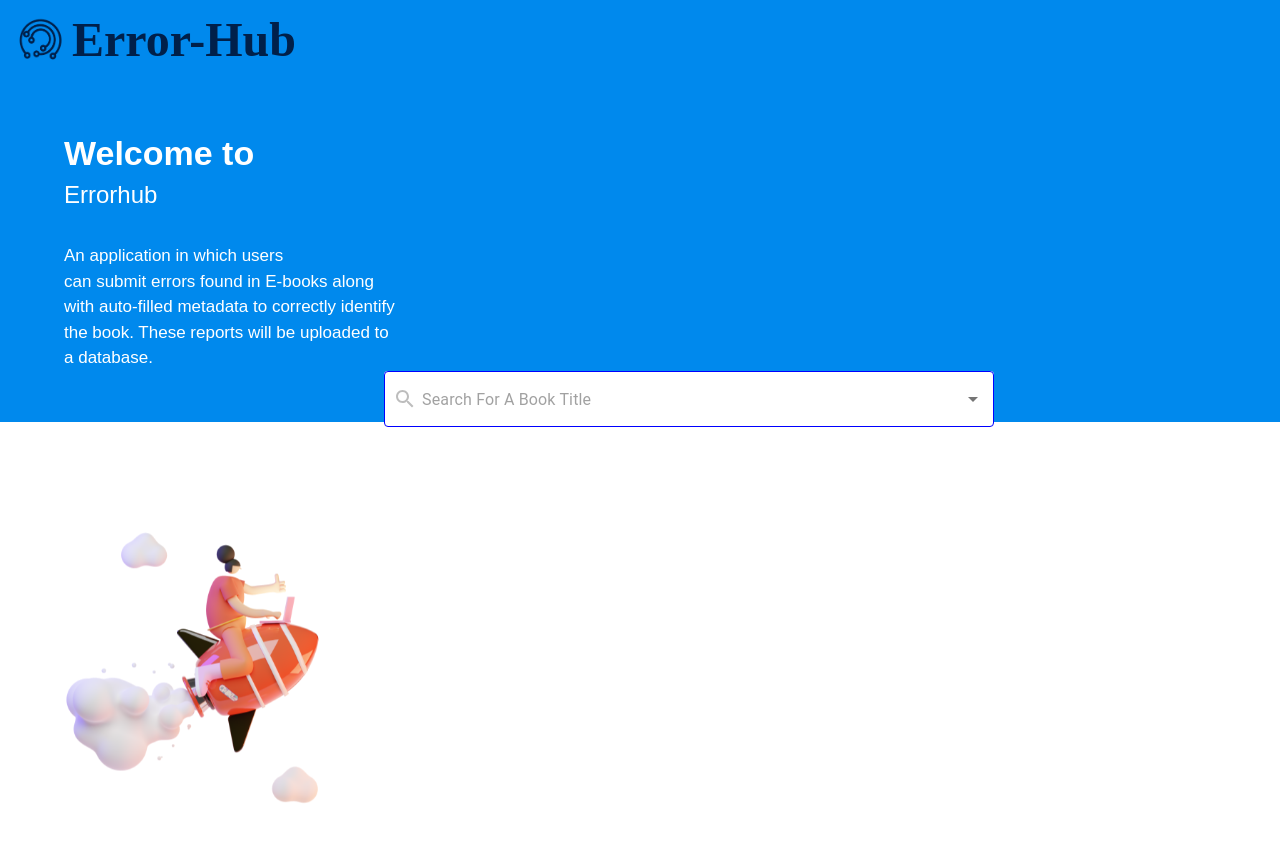
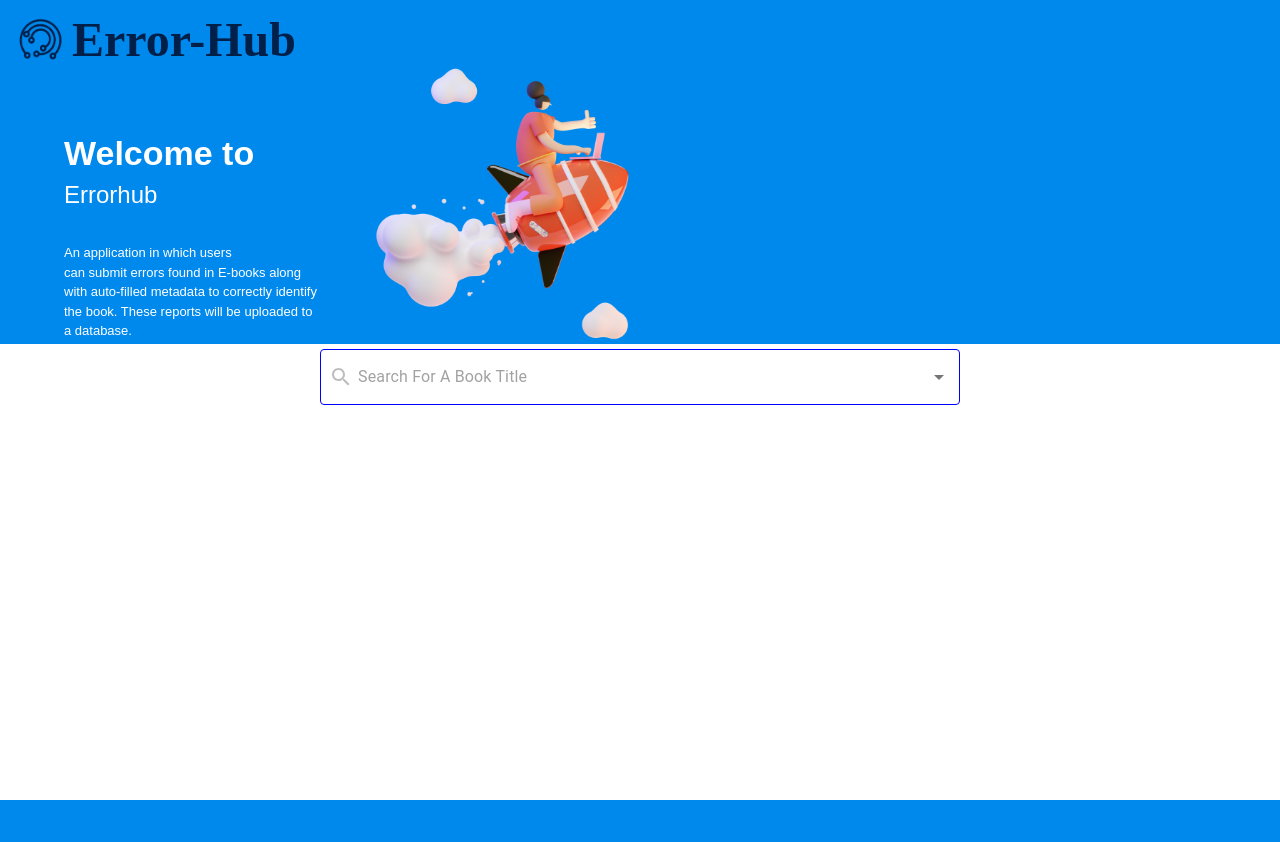
Before and after one commit to Dada-Tech/error-hub, a React (Create React App) app: page / in a window 1280 px wide. After the commit the page ends 800 px from the top, so only its background shows below. Built offline with nearby package versions, Linux system fonts and the light colour scheme.

Commit message:
minor changes

```diff
--- a/src/components/Container/Container.tsx
+++ b/src/components/Container/Container.tsx
@@ -3,21 +3,11 @@ import { Box } from '@mui/material';
 
 function Container() {
   return (
-      <Box
-          sx={{
-        width: '1744px',
-        height: '582px',
-        backgroundColor: '#ffffff',
-        position: 'fixed',
-        top: '422px',
-        bottom: '0',
-        left: '0',
-        right: '0',
-        mx: 'auto',
-      }}
-      >
+      <Box className="bg-white container max-w-full fixed top-[43%] bottom-0 px-4"/>
 
-      </Box>
+      // </Box>
+
+    // <div className="container mx-auto px-4"> </div>
   );
 }
 
--- a/src/pages/Home/Home.module.scss
+++ b/src/pages/Home/Home.module.scss
@@ -42,7 +42,9 @@
 
 .sallyimg {
   position: absolute;
-  inset: 2.34% 49.03% 60.06% 24.24%;
+  inset: -0.66% 49.03% 60.06% 24.24%;
   width: 385px;
   height: 385px;
+  display: flex;
+
 }
--- a/src/pages/Home/Home.tsx
+++ b/src/pages/Home/Home.tsx
@@ -29,24 +29,28 @@ function Home() {
                 <Container/>
                 <LogoandName/>
 
-                <div className="flex-col justify-start p-8">
-                    <div className="p-8">
+                <div className="flex-col justify-start p-8 pb-0">
+                    <div className="p-8 pb-0">
+                        {/*<div className="row-span-1">*/}
                         <div className="text-white text-[34px] font-semibold">Welcome to <br/> </div>
                         <div className="text-white text-2xl font-normal pb-8">Errorhub</div>
+                        {/*</div>*/}
 
-                        <div className="Self-stretch grow shrink basis-0">
+                        <div className="Self-stretch grow shrink basis-0 text-[13px]">
                             An application in which users <br/>
                             can submit errors found in E-books along <br/>
                             with auto-filled metadata to correctly identify <br/>
                             the book. These reports will be uploaded to <br/>
                             a database.
                         </div>
+
+                        <img className={classes.sallyimg} src={sallyImg} alt="sallyImg"/>
                     </div>
                 </div>
 
-                <div className="relative">
-                    <img className="absolute top-4 md:top-6 w-[385px] h-[385px]" src={sallyImg} alt="sallyImg"/>
-                </div>
+                {/*<div className="relative">*/}
+                {/*    <img className="absolute top-4 md:top-6 w-[385px] h-[385px]" src={sallyImg} alt="sallyImg"/>*/}
+                {/*</div>*/}
 
                 {/*<div className="w-[329px] h-[115px] flex-col justify-start items-start inline-flex">*/}
                 {/*    <div className="self-stretch grow shrink basis-0 text-white text-[13px] font-light">*/}
@@ -62,7 +66,8 @@ function Home() {
 
                 <Autocomplete
                     classes={muiStyling}
-                    className={classes.searchbar}
+                    // className={classes.searchbar}
+                    className="flex justify-center items-center w-1/2 px-80 py-2"
                     options={listofBooks}
                     renderInput={(params) =>
                         <TextField
--- a/tailwind.config.js
+++ b/tailwind.config.js
@@ -25,12 +25,19 @@ module.exports = {
     },
 
     container: {
+      sm: '480px',
+      md: '768px',
+      lg: '1024px',
+      xl: '1440px',
+
       padding: {
         DEFAULT: '1rem',
         sm: '2rem',
         lg: '4rem',
         xl: '5rem',
         '2xl': '6rem',
+        'px-4': '22rem, 19rem',
+        // 'py-2': '2.1rem',
       }
     }
   },
```
